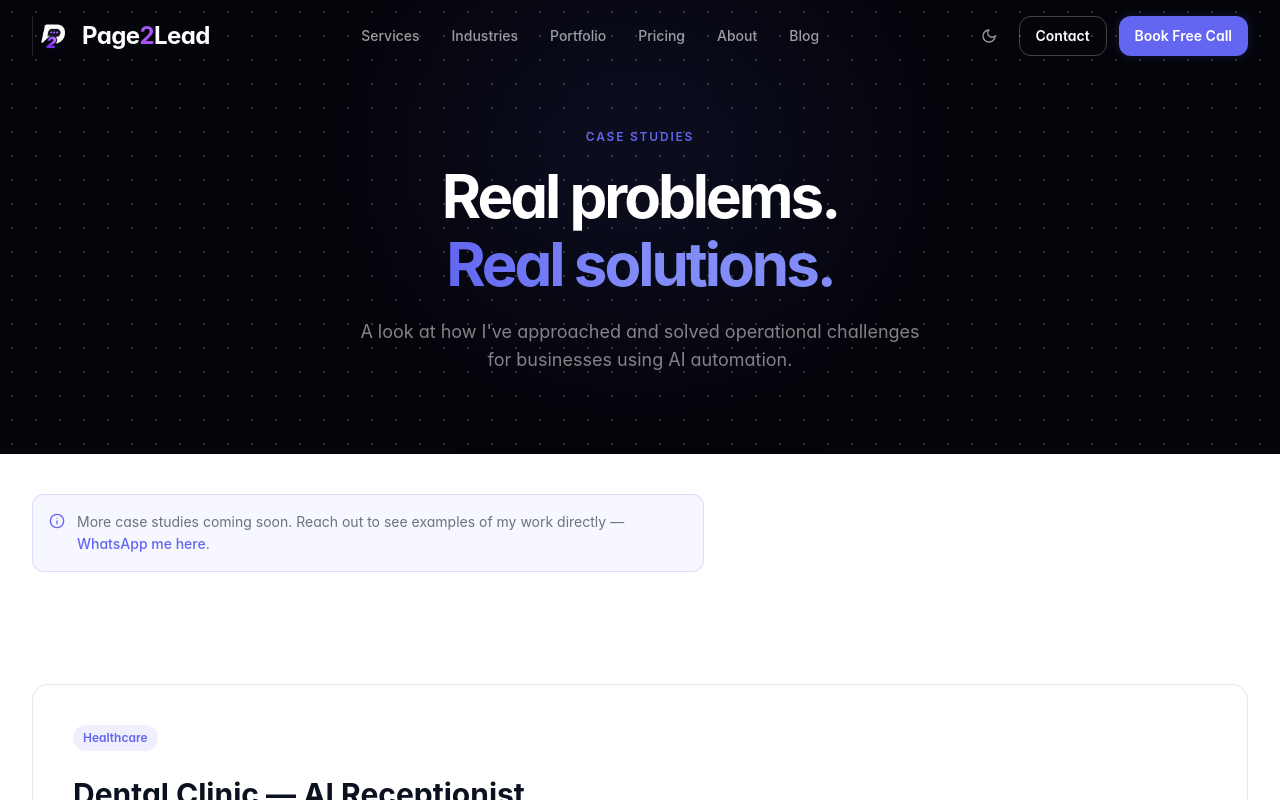
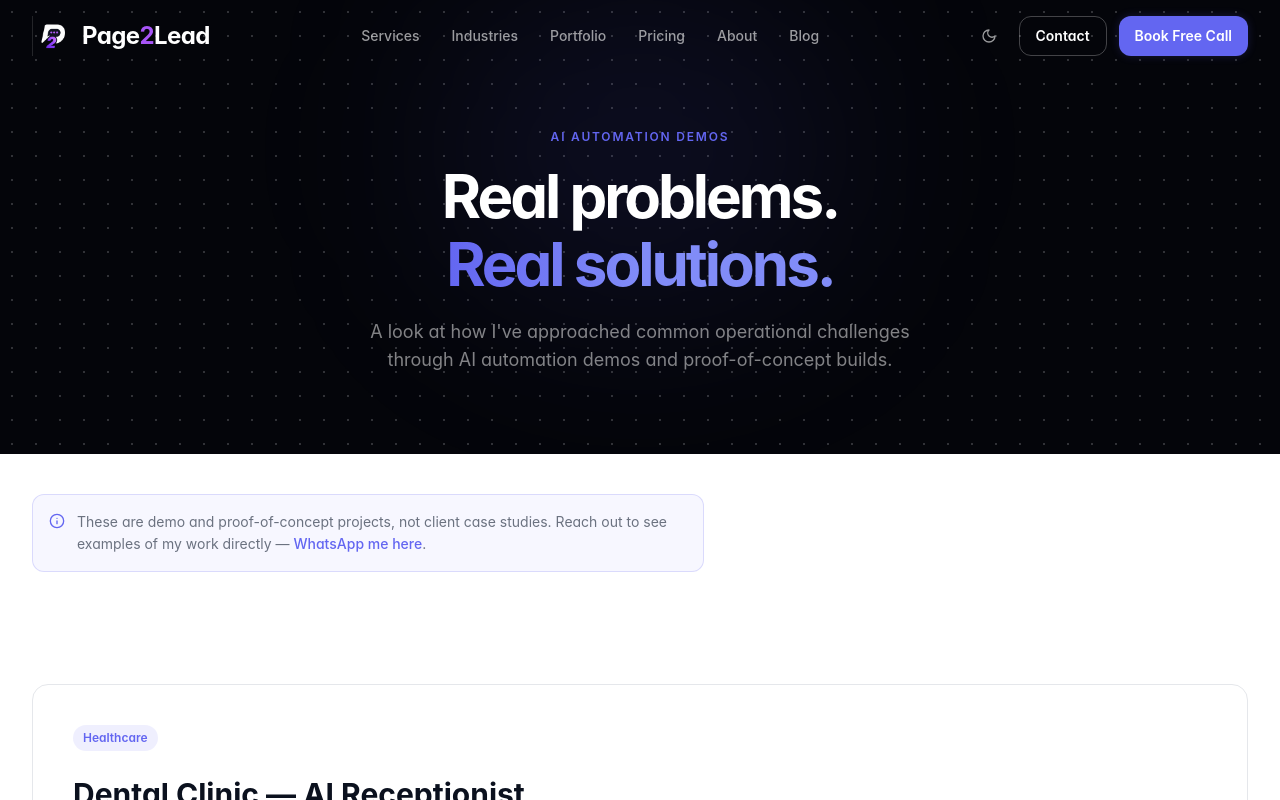
Before and after one commit to sohailk-cpu/Page2Lead, a React (Vite) app: page /case-studies in a window 1280 px wide. Shown: the top 800 px of the page. Built offline with nearby package versions, Linux system fonts and the light colour scheme.

Commit message:
Reframe case studies as demos

```diff
--- a/src/components/pages/CaseStudiesPage.tsx
+++ b/src/components/pages/CaseStudiesPage.tsx
@@ -55,13 +55,13 @@ export default function CaseStudiesPage() {
         <div className="absolute top-0 left-1/2 -translate-x-1/2 w-[400px] h-[300px] rounded-full bg-brand-500/10 blur-[100px]" />
         <div className="container-wide relative z-10 text-center">
           <motion.div initial={{ opacity: 0, y: 20 }} animate={{ opacity: 1, y: 0 }}>
-            <p className="text-eyebrow mb-4">Case Studies</p>
+            <p className="text-eyebrow mb-4">AI Automation Demos</p>
             <h1 className="text-display text-4xl lg:text-6xl text-white mb-5 text-balance">
               Real problems.<br />
               <span className="gradient-text">Real solutions.</span>
             </h1>
             <p className="text-white/50 text-lg max-w-xl mx-auto">
-              A look at how I've approached and solved operational challenges for businesses using AI automation.
+              A look at how I've approached common operational challenges through AI automation demos and proof-of-concept builds.
             </p>
           </motion.div>
         </div>
@@ -72,7 +72,7 @@ export default function CaseStudiesPage() {
         <div className="flex items-start gap-3 p-4 rounded-xl border border-brand-500/20 bg-brand-500/5 max-w-2xl">
           <Info className="w-4 h-4 text-brand-500 shrink-0 mt-0.5" />
           <p className="text-sm text-muted-foreground">
-            More case studies coming soon. Reach out to see examples of my work directly —{' '}
+            These are demo and proof-of-concept projects, not client case studies. Reach out to see examples of my work directly —{' '}
             <a
               href="https://wa.me/917597256642"
               target="_blank"
```
